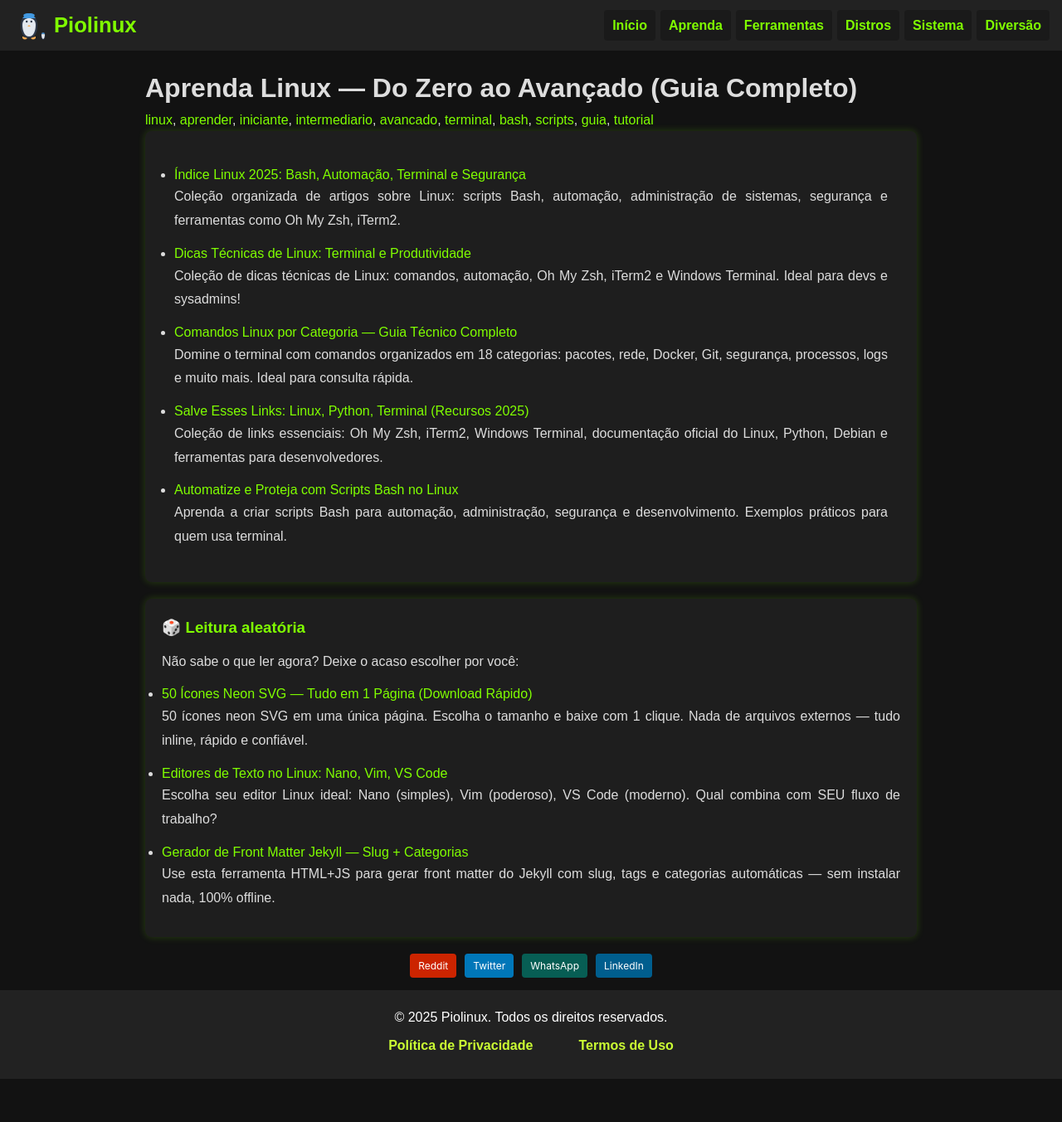
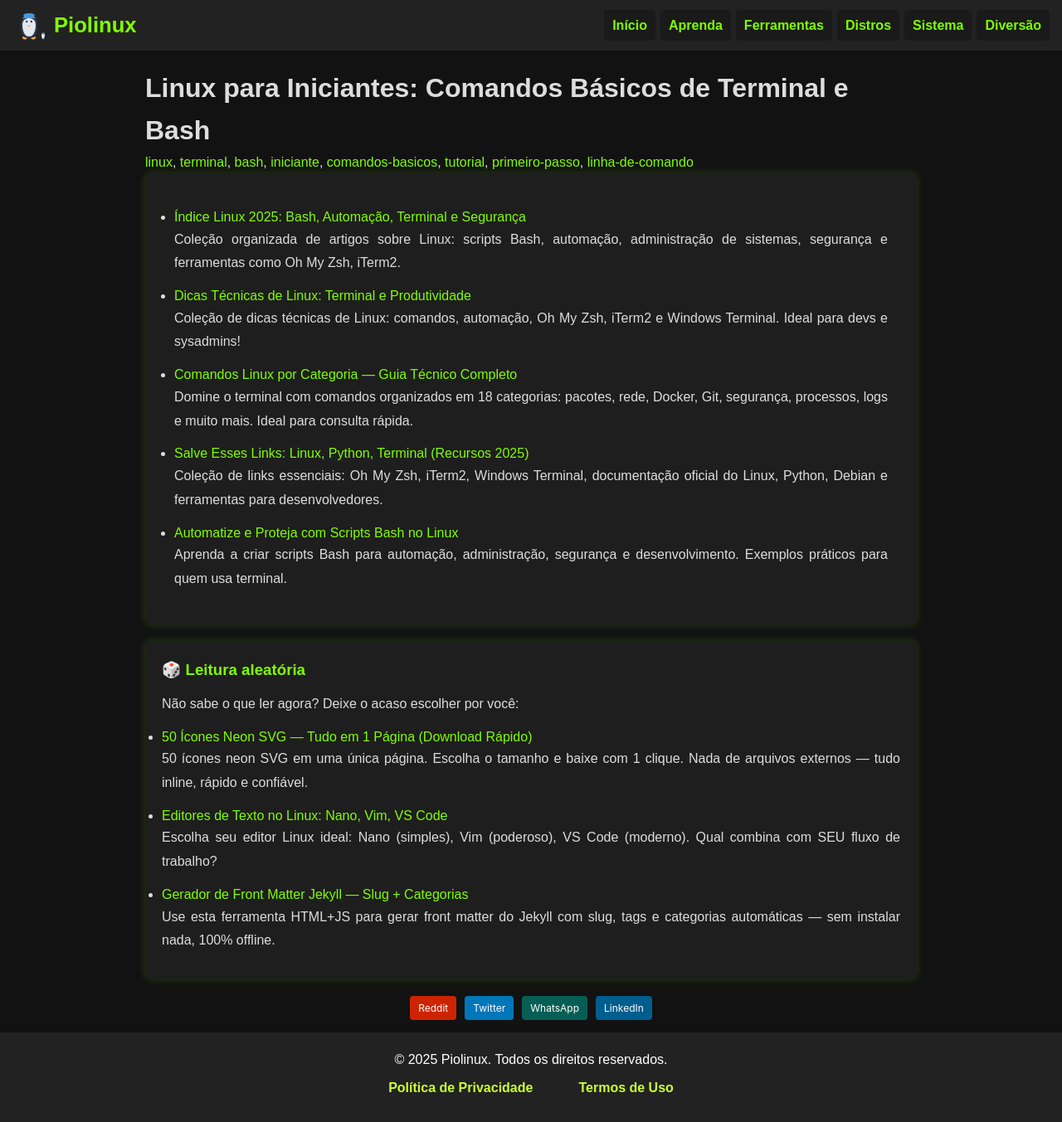
Before and after one commit to Piolinux/piolinux-site, a Jekyll site: the page built from aprenda/index.html, in a window 1280 px wide. Shown: the whole page at 83% size. Built offline with Jekyll 4.4.1, drawn with Linux system fonts in a browser that asks for light colours; before the commit the page ends 1301 px from its top, so only the background shows below that.

Commit message:
Update index.html

```diff
--- a/aprenda/index.html
+++ b/aprenda/index.html
@@ -1,10 +1,10 @@
 ---
 layout: manual-seo
-title_custom: "Aprenda Linux — Do Zero ao Avançado (Guia Completo) | Piolinux"
-description_custom: "Domine o Linux do absoluto zero: comandos, scripts, dicas de terminal, biblioteca técnica e guias passo a passo — organizado por nível de dificuldade."
-title: "Aprenda Linux — Do Zero ao Avançado (Guia Completo)"
+title_custom: "Comandos Básicos de Linux para Iniciantes no Terminal | Piolinux"
+description_custom: "Aprenda comandos básicos de terminal e Bash no Linux — ideal para iniciantes. Explicações simples, dicas práticas e links úteis para seu primeiro passo no mundo Linux.."
+title: "Linux para Iniciantes: Comandos Básicos de Terminal e Bash"
 permalink: /aprenda/
-tags: [linux, aprender, iniciante, intermediario, avancado, terminal, bash, scripts, guia, tutorial]
+tags: [linux, terminal, bash, iniciante, comandos-basicos, tutorial, primeiro-passo, linha-de-comando]
 ---
 
 
@@ -25,7 +25,6 @@ tags: [linux, aprender, iniciante, intermediario, avancado, terminal, bash, scri
 </main>
 
 </section>
-
 
 <script type="application/ld+json">
 {
```
